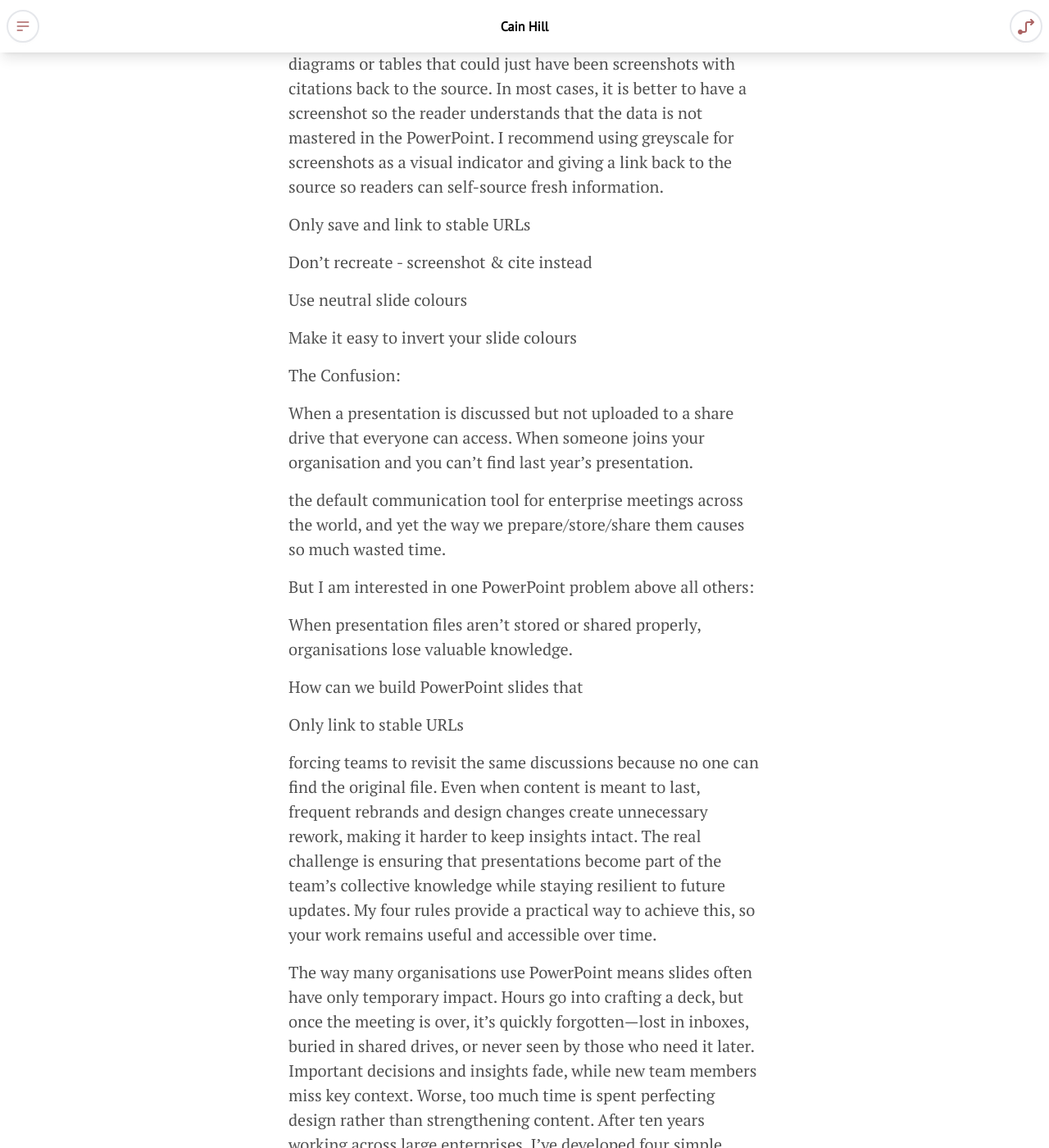
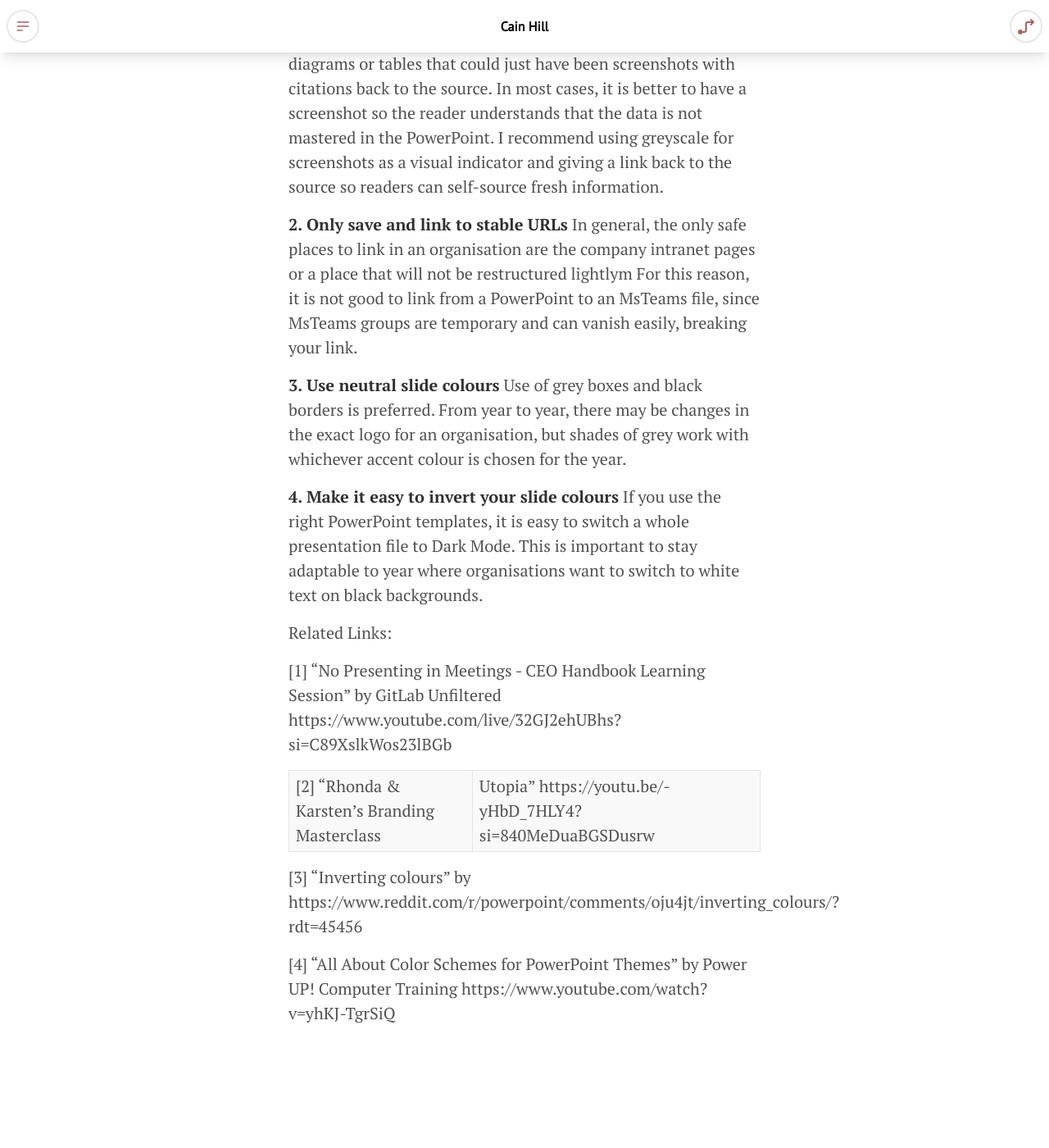
Before and after one commit to cainhill/cainhill.github.io, a Jekyll site: the page built from _blog/2025-04-01-slide-longevity.md, in a window 1280 px wide and 1400 px high, scrolled down 625 px. Shown: the whole window at 82% size. Built offline with Jekyll 4.4.1, drawn with Linux system fonts in a browser that asks for light colours; after the commit the page ends 1956 px from its top, so only the background shows below that; some of the changed text lies outside the part shown.

Commit message:
create/update '2025-04-01-slide-longevity.md' file

```diff
--- a/_blog/2025-04-01-slide-longevity.md
+++ b/_blog/2025-04-01-slide-longevity.md
@@ -15,71 +15,16 @@ Organisations that use PowerPoints as a store for important reference informatio
 **1. Never recreate, screenshot&cite instead**
 Especially for internal presentations, it is a huge waste of time to recreate diagrams or tables that could just have been screenshots with citations back to the source. In most cases, it is better to have a screenshot so the reader understands that the data is not mastered in the PowerPoint. I recommend using greyscale for screenshots as a visual indicator and giving a link back to the source so readers can self-source fresh information.
 
-2. Only save and link to stable URLs
+**2. Only save and link to stable URLs**
+In general, the only safe places to link in an organisation are the company intranet pages or a place that will not be restructured lightlym For this reason, it is not good to link from a PowerPoint to an MsTeams file, since MsTeams groups are temporary and can vanish easily, breaking your link.
 
+**3. Use neutral slide colours**
+Use of grey boxes and black borders is preferred. From year to year, there may be changes in the exact logo for an organisation, but shades of grey work with whichever accent colour is chosen for the year.
 
-3. Don't recreate - screenshot & cite instead
+**4. Make it easy to invert your slide colours**
+If you use the right PowerPoint templates, it is easy to switch a whole presentation file to Dark Mode. This is important to stay adaptable to year where organisations want to switch to white text on black backgrounds.
 
-
-4. Use neutral slide colours
-
-
-5. Make it easy to invert your slide colours
-
-
-
-
-
-
-
-
-
-The Confusion:
-
-When a presentation is discussed but not uploaded to a share drive that everyone can access.
-When someone joins your organisation and you can’t find last year’s presentation.
-
-
-
-
-the default communication tool for enterprise meetings across the world, and yet the way we prepare/store/share them causes so much wasted time.
-
-
-
-But I am interested in one PowerPoint problem above all others:
-
-
-
-
-When presentation files aren’t stored or shared properly, organisations lose valuable knowledge.
-
-How can we build PowerPoint slides that
-
-
-
-
-
-
-1. Only link to stable URLs
-
-
-
-forcing teams to revisit the same discussions because no one can find the original file. Even when content is meant to last, frequent rebrands and design changes create unnecessary rework, making it harder to keep insights intact. The real challenge is ensuring that presentations become part of the team’s collective knowledge while staying resilient to future updates. My four rules provide a practical way to achieve this, so your work remains useful and accessible over time.
-
-
-
-The way many organisations use PowerPoint means slides often have only temporary impact. Hours go into crafting a deck, but once the meeting is over, it’s quickly forgotten—lost in inboxes, buried in shared drives, or never seen by those who need it later. Important decisions and insights fade, while new team members miss key context. Worse, too much time is spent perfecting design rather than strengthening content. After ten years working across large enterprises, I’ve developed four simple rules to help your slides stay useful long after the meeting ends.
-
-
-
-Critical insights, decisions, and rationale vanish into inboxes or shared drives with no clear home, making it nearly impossible for teams to rediscover or build on past work. Meanwhile, endless formatting tweaks and shifting design standards consume more energy than the content itself, turning presentations into a cycle of rework rather than a tool for progress. After a decade working across large enterprise client engagements, I’ve developed four simple rules to ensure your slides have lasting impact—so your work doesn’t just look good for a meeting but remains valuable long after.
-
-Related Topics:
-
-Knowledge Management
-PowerPoint Design
-
-Citations:
+Related Links:
 
 [1] "No Presenting in Meetings - CEO Handbook Learning Session" by GitLab Unfiltered https://www.youtube.com/live/32GJ2ehUBhs?si=C89XslkWos23lBGb
 
```
